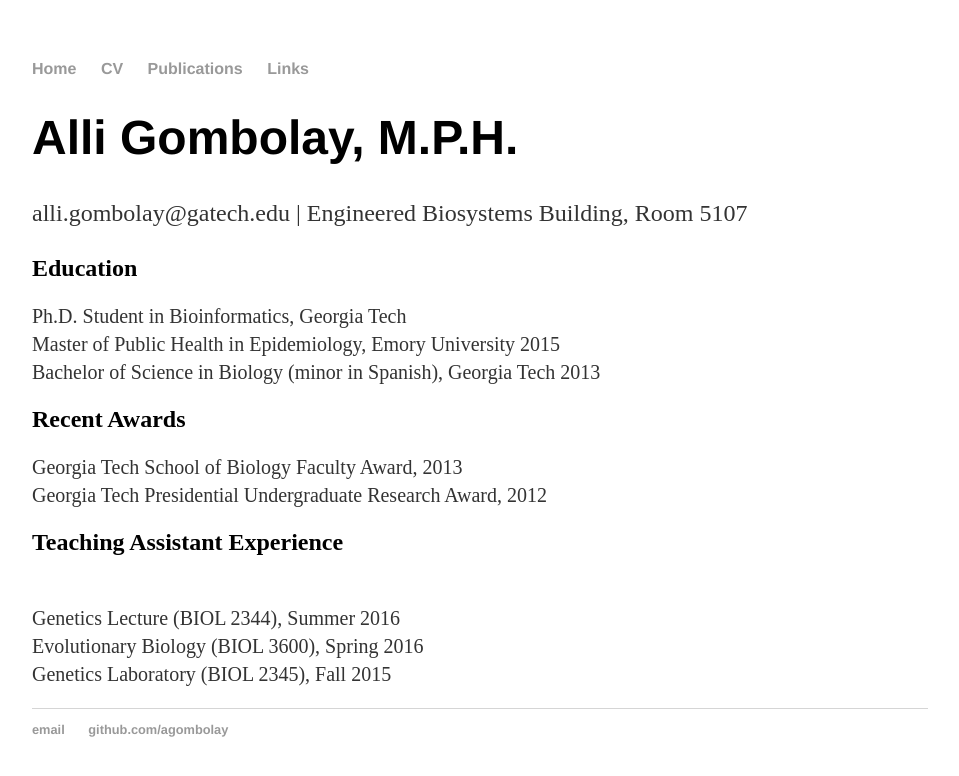
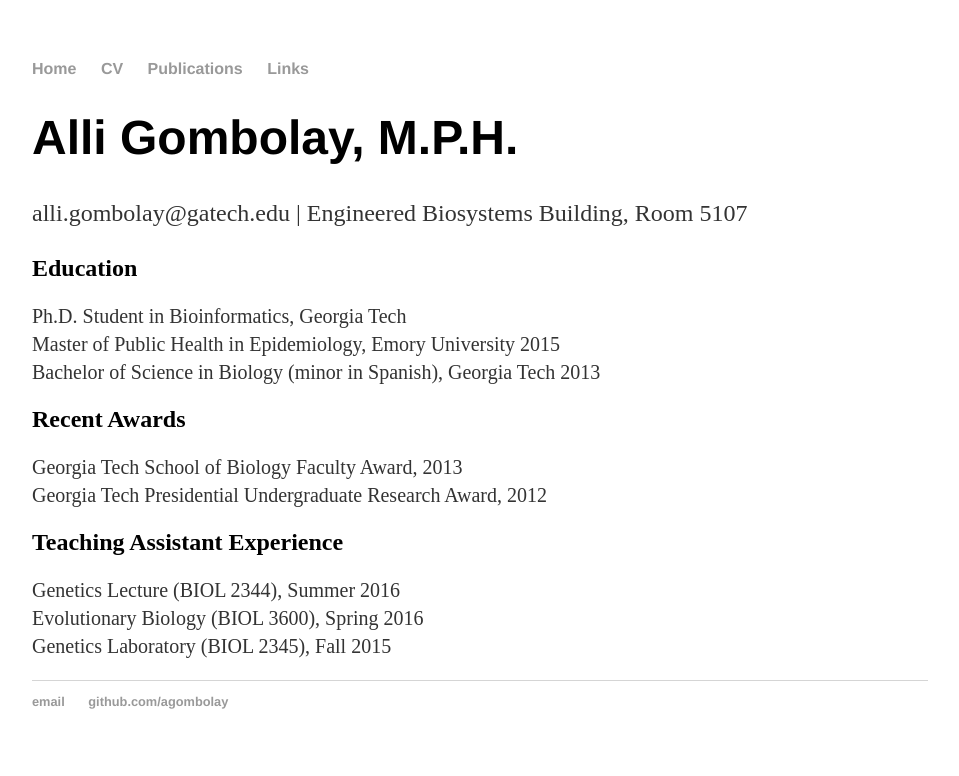
Before and after one commit to agombolay/agombolay.github.io, a Jekyll site: the page built from cv/index.html, in a window 1280 px wide. Shown: the top 776 px of the page, without its empty margins (160-1119 px from the left). Built offline with Jekyll 4.4.1, drawn with Linux system fonts in a browser that asks for light colours.

```diff
--- a/cv/index.html
+++ b/cv/index.html
@@ -19,7 +19,7 @@ title: Alli Gombolay
 
 	<h2>Teaching Assistant Experience</h2>
 	<p style="font-size:20px">
-	<br>Genetics Lecture (BIOL 2344), Summer 2016
+	Genetics Lecture (BIOL 2344), Summer 2016
 	<br>Evolutionary Biology (BIOL 3600), Spring 2016
 	<br>Genetics Laboratory (BIOL 2345), Fall 2015</p>
 
```
